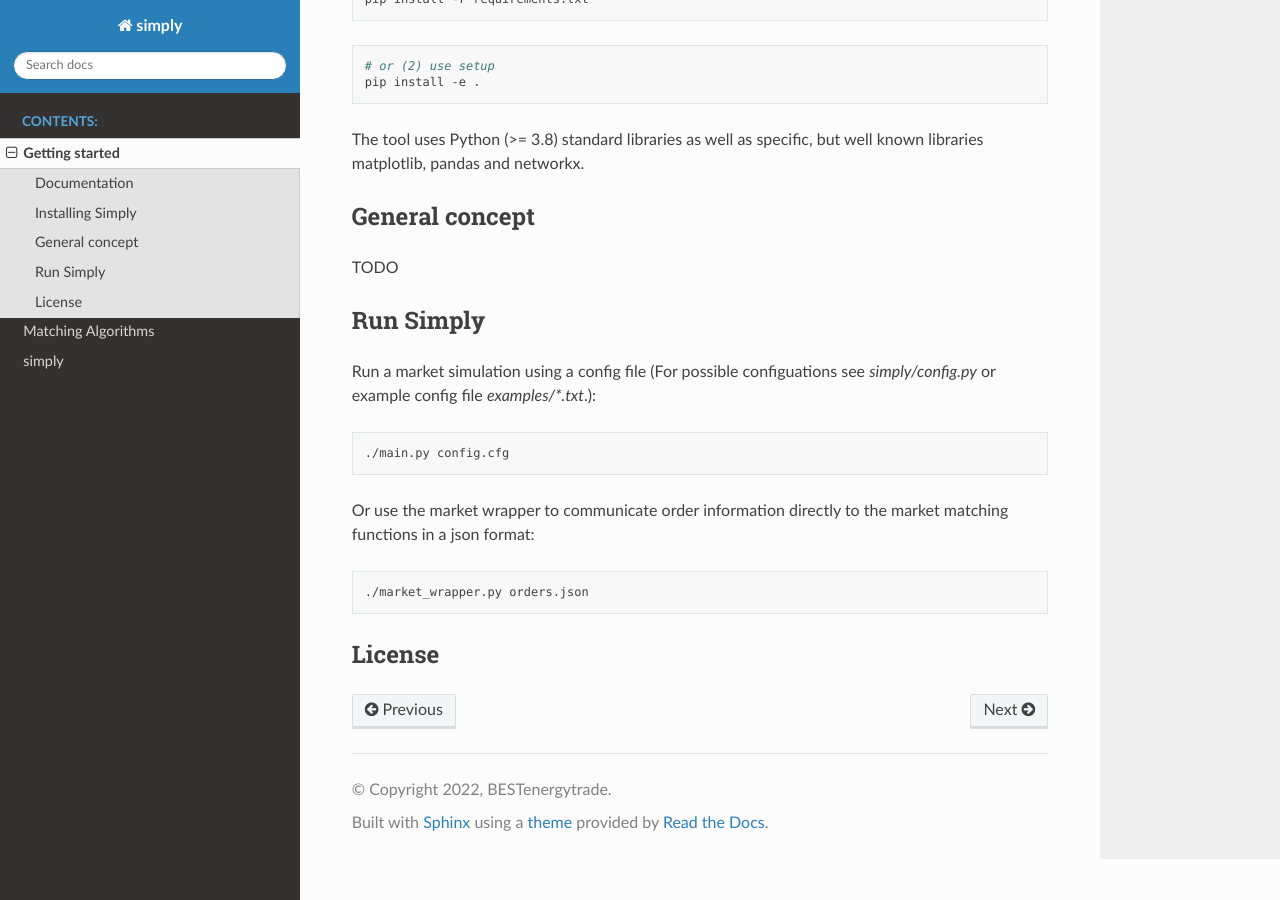
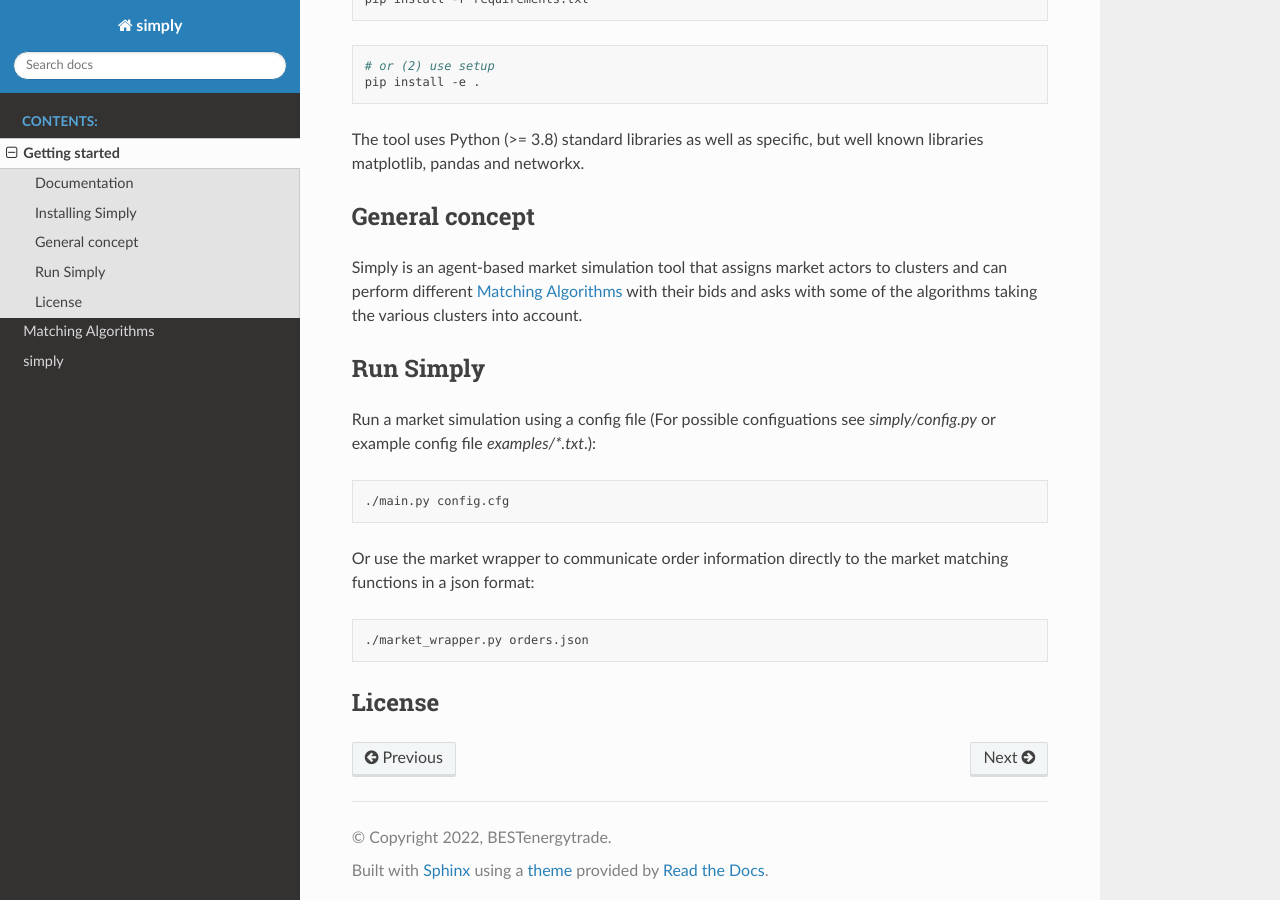
Before and after one commit to BESTenergytrade/simply, a Sphinx documentation site: the page built from doc/source/getting_started.rst, in a window 1280 px wide and 900 px high, scrolled down 546 px. Built offline with Sphinx 7.4.7 and the Read the Docs theme 2.0.0, drawn with Linux system fonts in a browser that asks for light colours; formulas are drawn with MathJax 3.

Commit message:
General Concept Idea
Developed with Frieda.

Co-Authored-By: FC4R <85608026+FC4R@users.noreply.github.com>

```diff
--- a/doc/source/getting_started.rst
+++ b/doc/source/getting_started.rst
@@ -34,8 +34,9 @@ The tool uses Python (>= 3.8) standard libraries as well as specific, but well k
 
 General concept
 ===============
-TODO
-
+Simply is an agent-based market simulation tool that assigns market actors to clusters and can
+perform different :ref:`matching_algorithms` with their bids and asks with some of the algorithms
+taking the various clusters into account.
 
 Run Simply
 ==========
--- a/doc/source/matching_strategies.rst
+++ b/doc/source/matching_strategies.rst
@@ -1,3 +1,5 @@
+.. _matching_algorithms:
+
 ~~~~~~~~~~~~~~~~~~~
 Matching Algorithms
 ~~~~~~~~~~~~~~~~~~~
```
